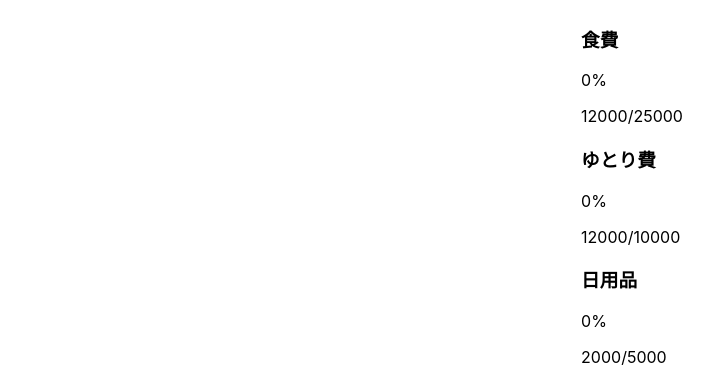
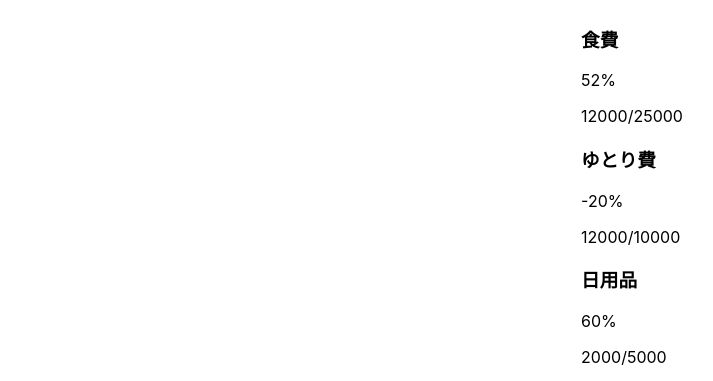
Before and after one commit to amanojs/tankey, a Next.js app: page / in a window 1280 px wide. Shown: the part 242-623 px from the top of the page, without its empty margins (8-721 px from the left). Built offline with nearby package versions, Linux system fonts and the light colour scheme; no server answers.

Commit message:
fix(Tank): Tankエンティティのデータトランスフォームメソッドのバグ修正
calcRemainingPer(tankの残り残量を%で返すメソッド)が正常な動作をしていなかったバグを修正。

```diff
--- a/src/architecture/domains/Tank.ts
+++ b/src/architecture/domains/Tank.ts
@@ -30,7 +30,7 @@ export function calcRemainingPer(tank: Tank): remaining_per {
     // TODO  小数点切り上げ 見直す必要あり
     const { badget, consumption } = tank;
     // 小数点第一を基準に四捨五入
-    const decimals = Math.round((1 - badget / consumption) / 10);
+    const decimals = Math.round((1 - consumption / badget) * 100) / 100;
     const percent = decimals * 100;
     return percent;
 }
```
